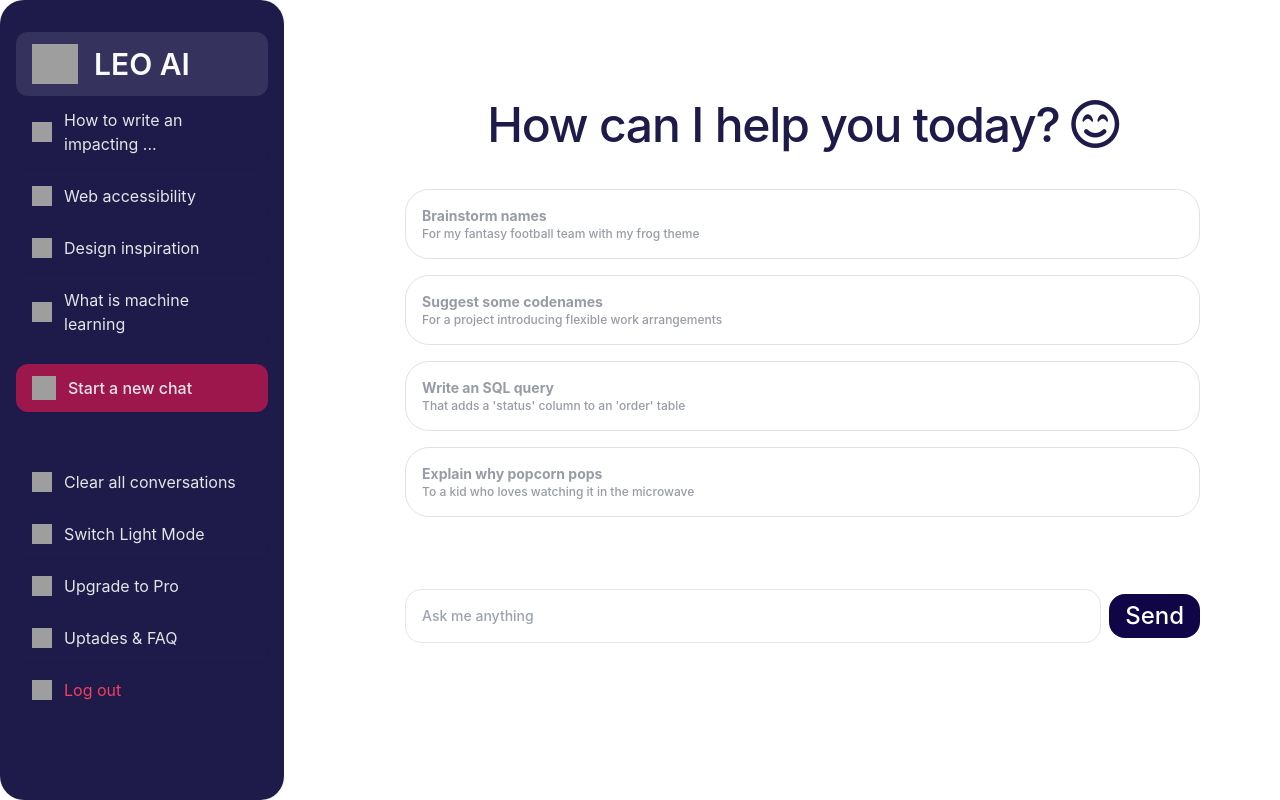
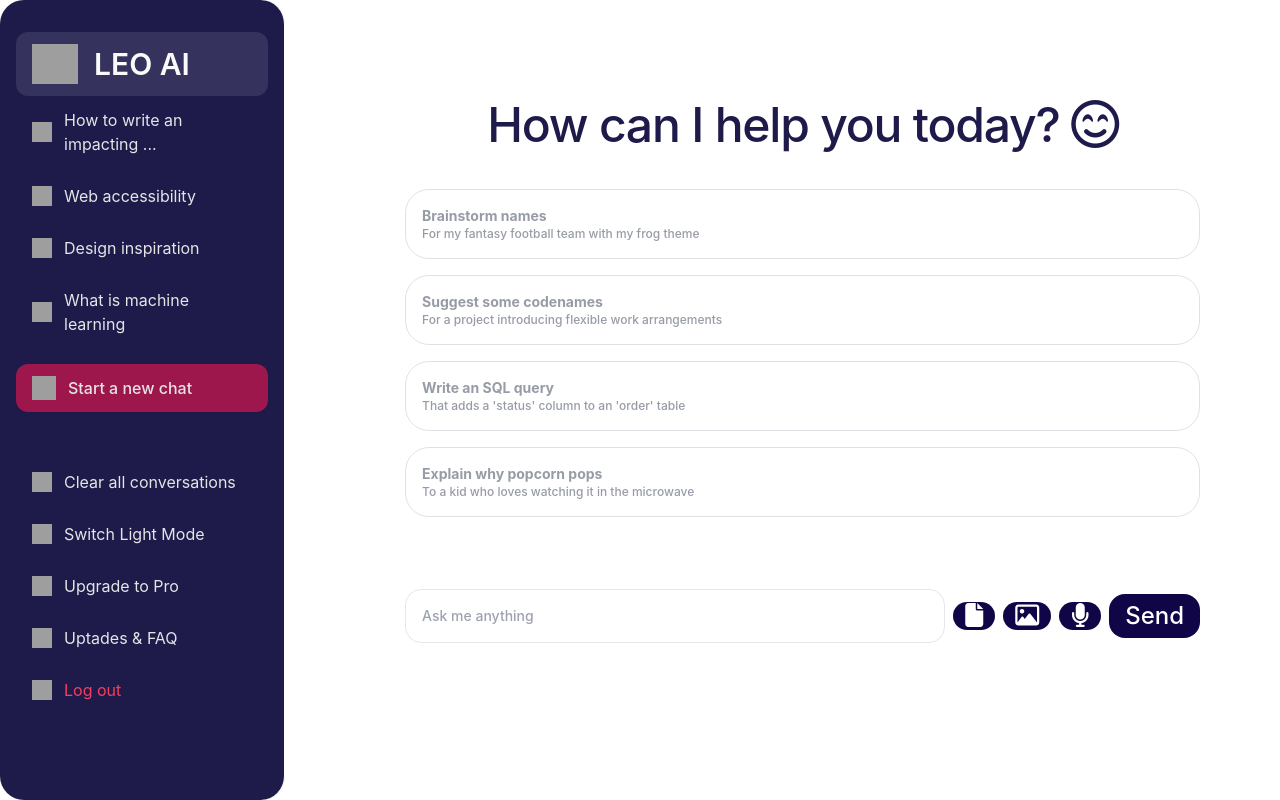
Before and after one commit to GmanSibs1906/leoweb, a React (Create React App) app in the folder client/: page /chat in a window 1280 px wide. Built offline with nearby package versions, Linux system fonts and the light colour scheme; grey boxes are pictures that could not be loaded; the HTML template or start-up script is replaced by a standard one.

Commit message:
Added icons for uploading file, images and voice

```diff
--- a/client/src/components/Chat.js
+++ b/client/src/components/Chat.js
@@ -106,6 +106,15 @@ function Chat() {
     className="flex-1 mr-2 p-4 text-sm border rounded-2xl"
     placeholder="Ask me anything"
   />
+  <button type="button" className="mr-2 px-3 bg-[#100547] rounded-full">
+    <i className="fa fa-file"></i>
+  </button>
+  <button type="button" className="mr-2 px-3 bg-[#100547] rounded-full">
+    <i className="fa fa-image"></i>
+  </button>
+  <button type="button" className="mr-2 px-3 bg-[#100547] rounded-full">
+    <i className="fa fa-microphone"></i>
+  </button>
   <button type="submit" className="bg-[#100547] text-white px-4 py-2 rounded-2xl">
     Send
   </button>
```
Lines whose indentation alone changed are shown as unchanged.
